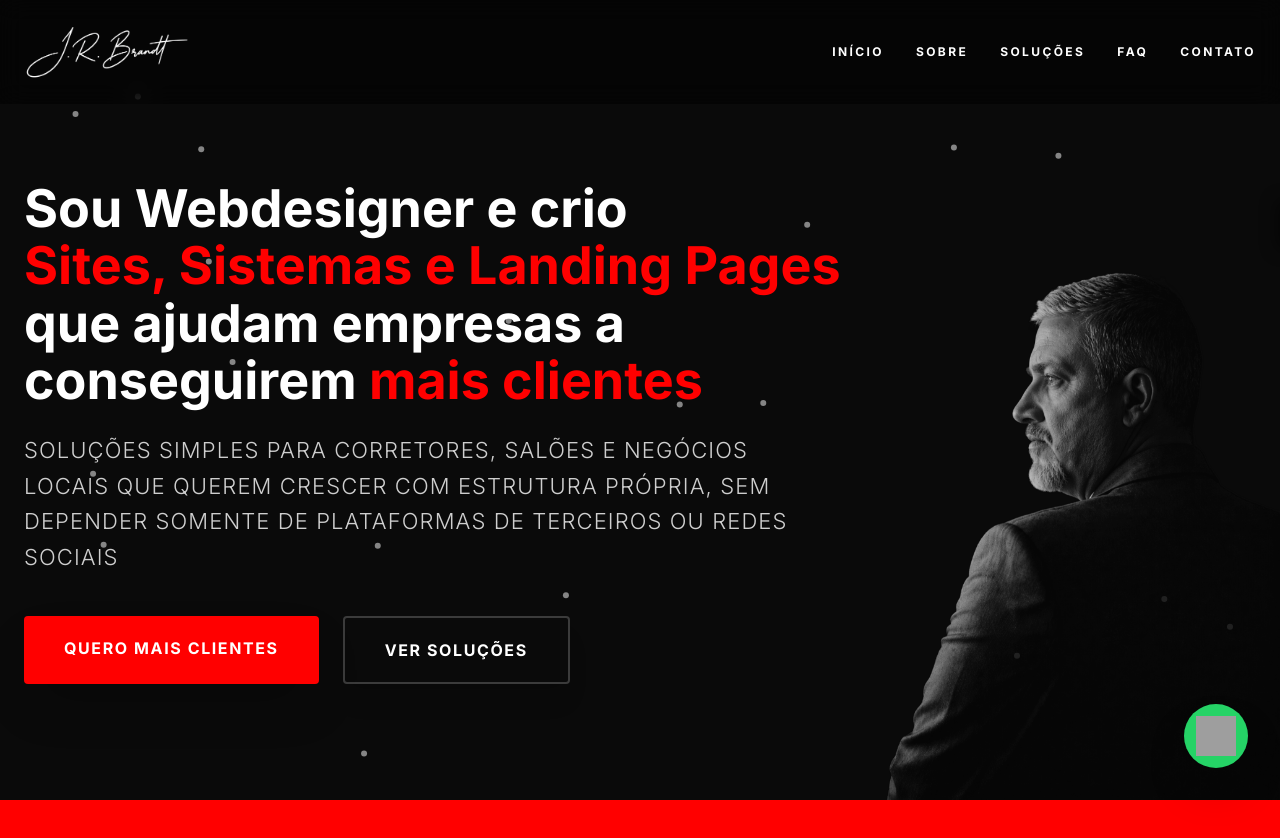
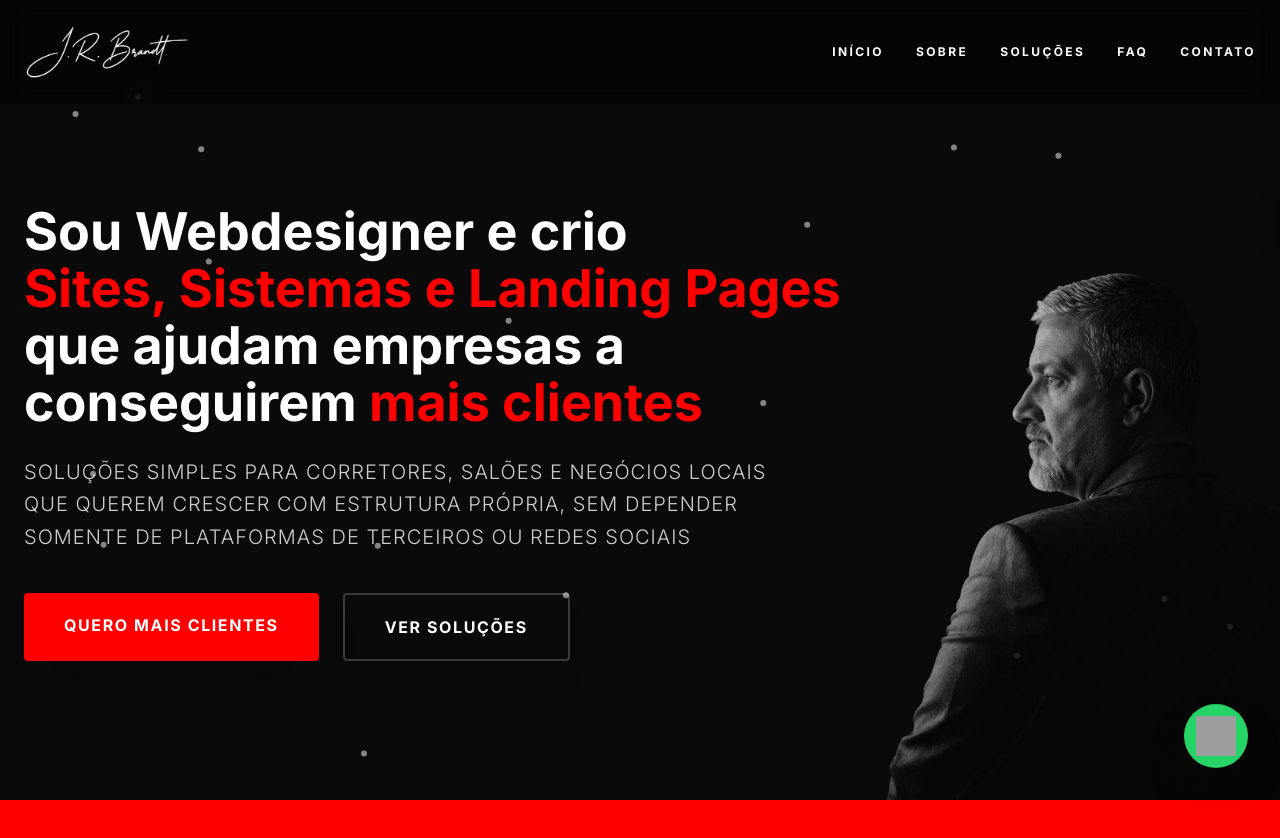
Before and after one commit to jrmacbrandt/J.Roberto, a React (Vite) app: page / in a window 1280 px wide. Shown: the top 838 px of the page. Built offline with nearby package versions, Linux system fonts and the light colour scheme; grey boxes are pictures that could not be loaded; a web font is replaced by a local one.

Commit message:
style: reduce hero secondary text size by 2pt

```diff
--- a/src/App.tsx
+++ b/src/App.tsx
@@ -237,7 +237,7 @@ const Header = () => {
               />
             </div>
 
-            <p className="secondline text-[14px] sm:text-[16px] md:text-[22px] font-light uppercase tracking-wider mb-10 max-w-3xl opacity-80 leading-relaxed">
+            <p className="secondline text-[12px] sm:text-[14px] md:text-[20px] font-light uppercase tracking-wider mb-10 max-w-3xl opacity-80 leading-relaxed">
               soluções simples para corretores, salões e negócios locais que querem crescer com estrutura própria, sem depender somente de plataformas de terceiros ou redes sociais
             </p>
 
```
